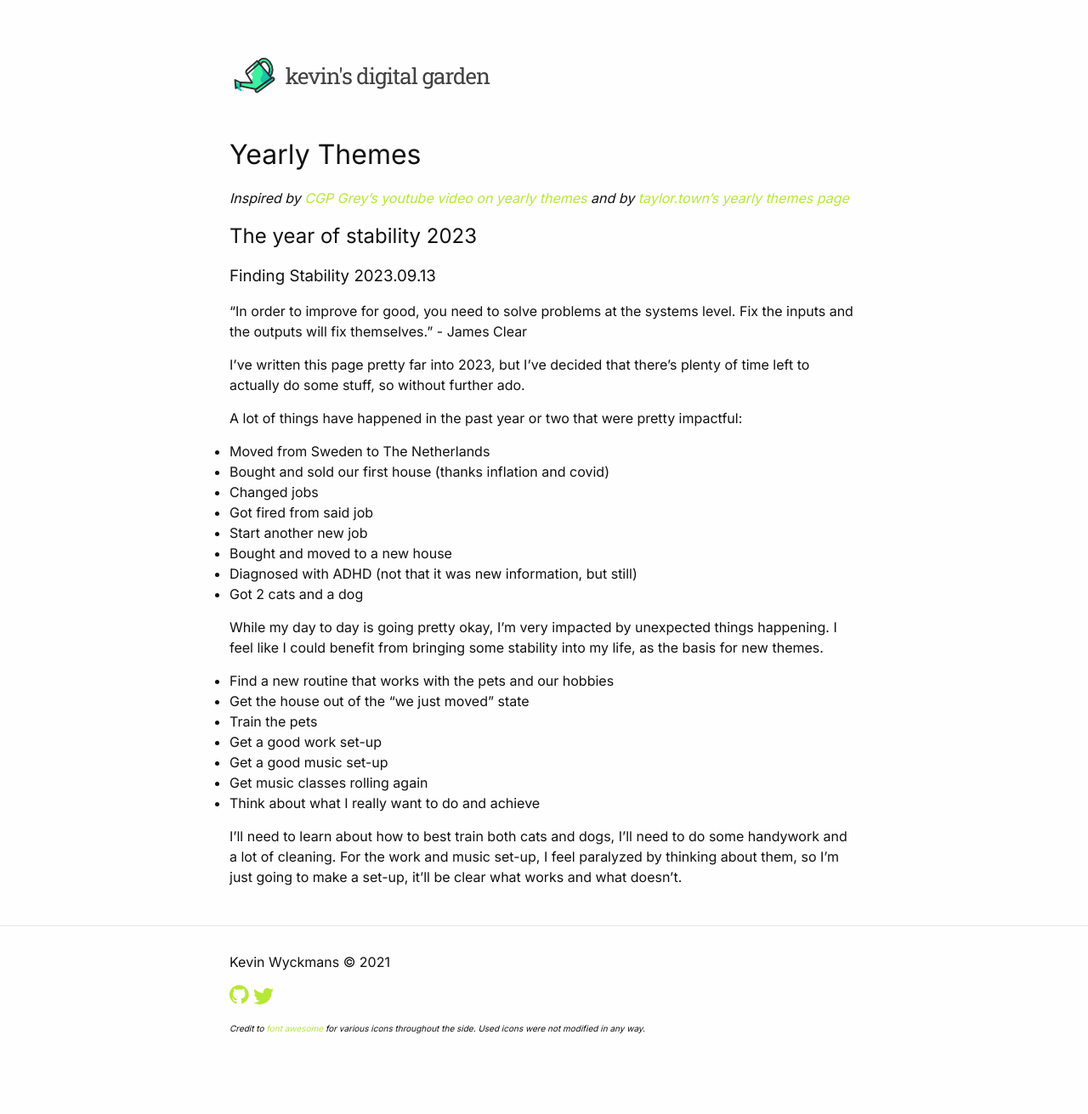
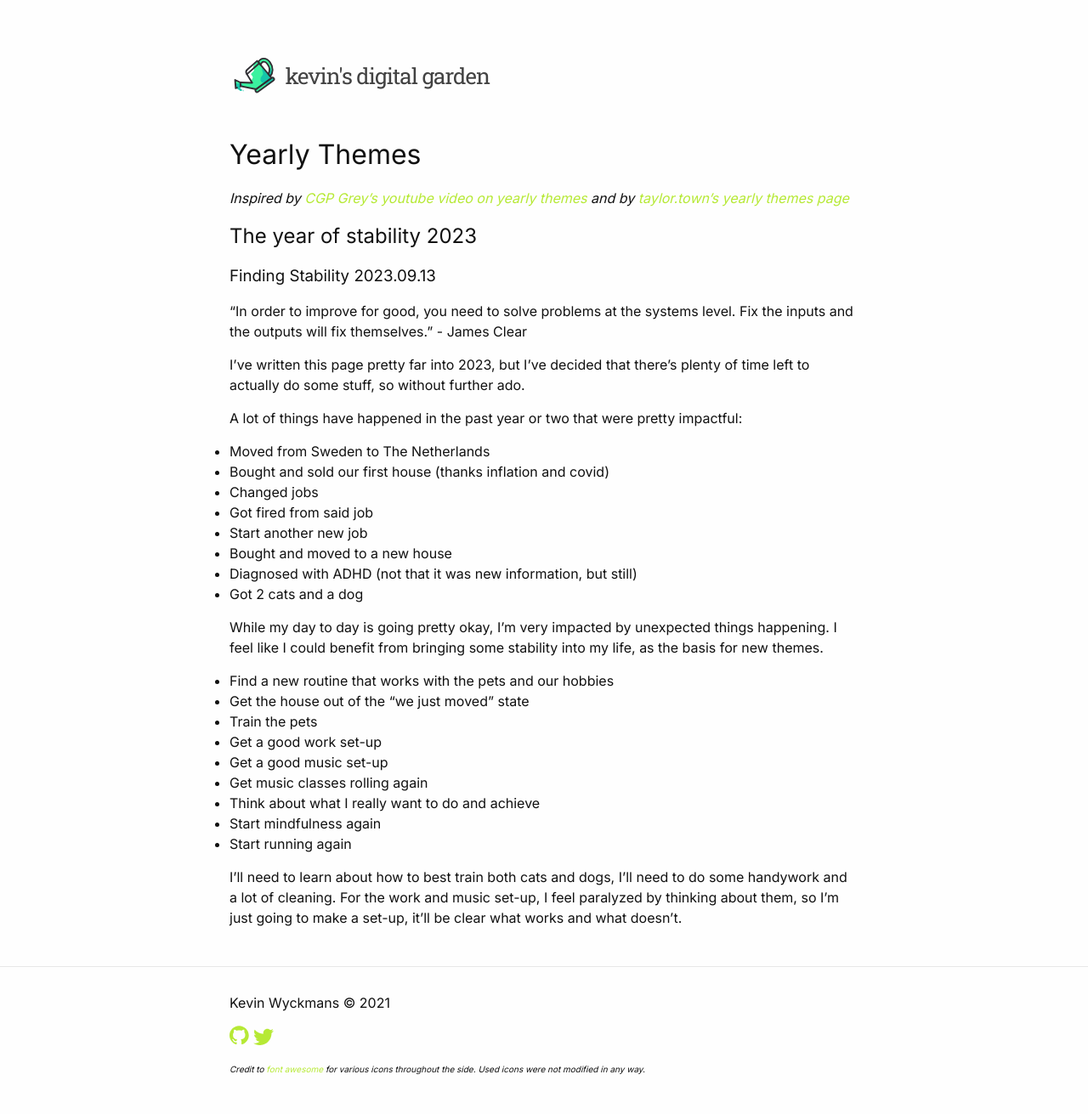
Before and after one commit to kwyckmans/digital-garden, a Jekyll site: the page built from docs/yearly-themes.md, in a window 1280 px wide. Shown: the whole page at 85% size. Built offline with Jekyll 4.4.1, drawn with Linux system fonts in a browser that asks for light colours; our own code applies the rules of GitHub Pages for plain Markdown files; before the commit the page ends 1263 px from its top, so only the background shows below that.

Commit message:
Update dependencies

```diff
--- a/docs/yearly-themes.md
+++ b/docs/yearly-themes.md
@@ -30,5 +30,7 @@ While my day to day is going pretty okay, I'm very impacted by unexpected things
 * Get a good music set-up
 * Get music classes rolling again
 * Think about what I really want to do and achieve
+* Start mindfulness again
+* Start running again
 
 I'll need to learn about how to best train both cats and dogs, I'll need to do some handywork and a lot of cleaning. For the work and music set-up, I feel paralyzed by thinking about them, so I'm just going to make a set-up, it'll be clear what works and what doesn't.
```
Also changed, not shown: docs/Gemfile.lock.
